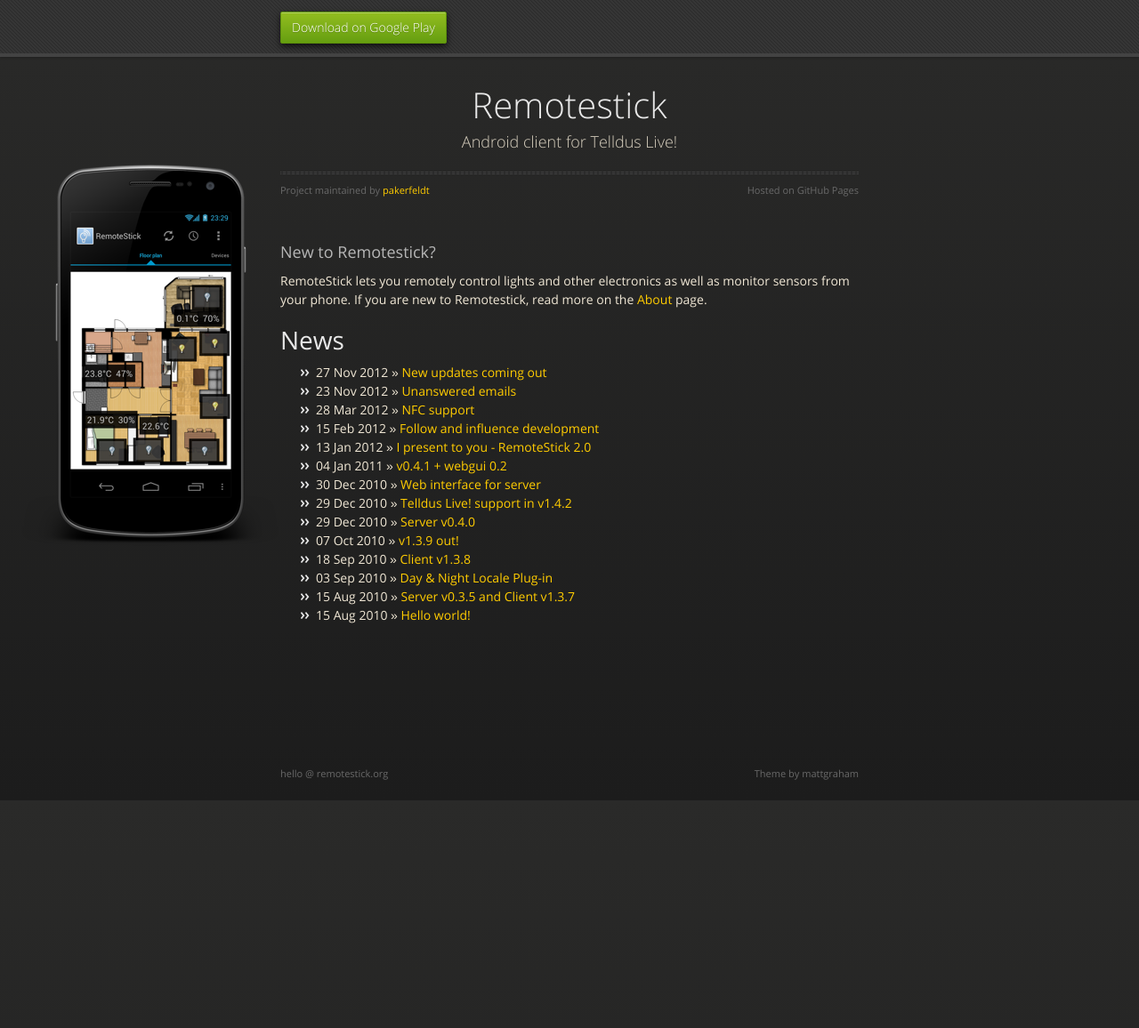
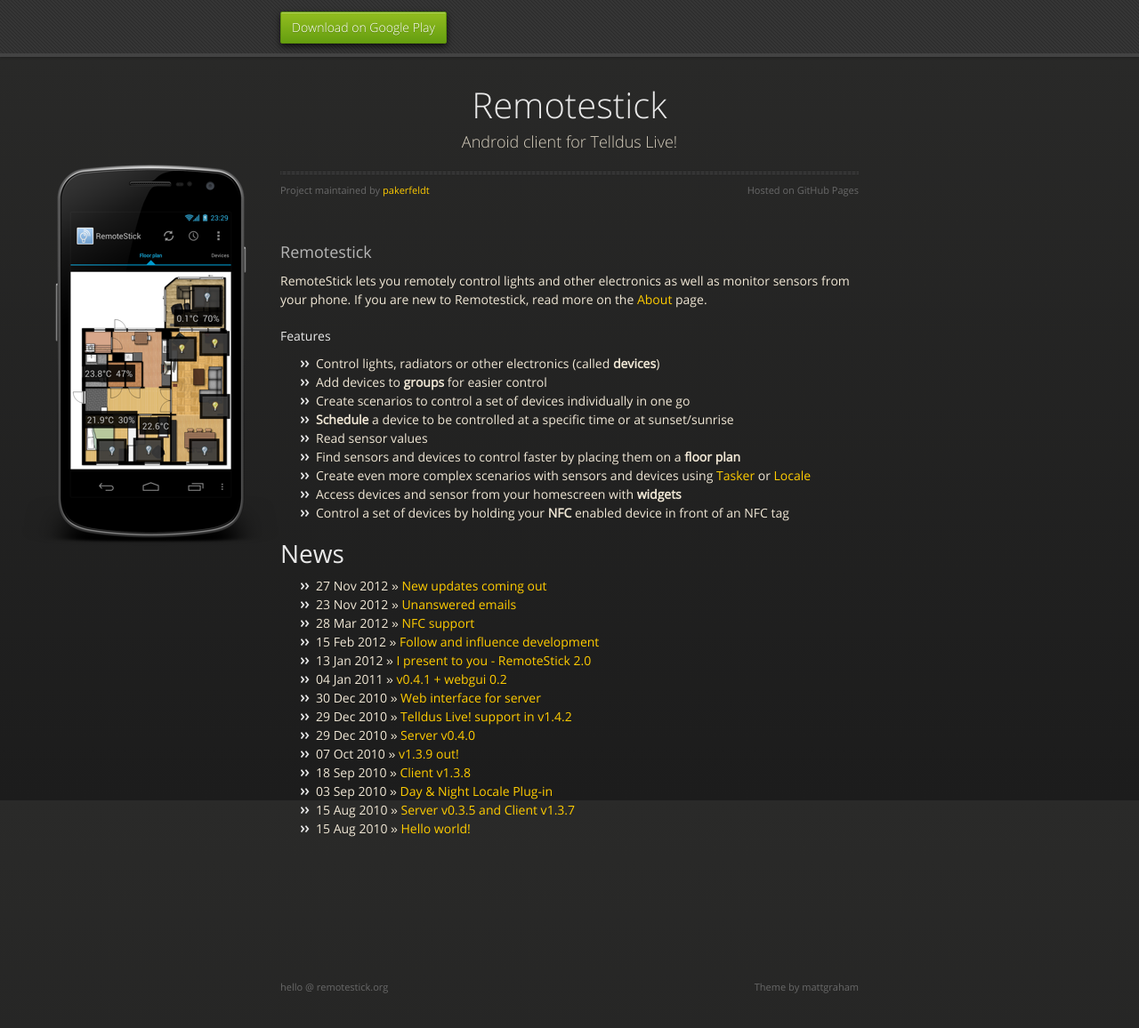
Before and after one commit to pakerfeldt/remotestick-server, a Jekyll site: the page built from index.html, in a window 1280 px wide and 1257 px high. Shown: the top 1156 px of the window at 89% size. Built offline with Jekyll 4.4.1, drawn with Linux system fonts in a browser that asks for light colours; nearby versions of some CDN libraries; Markdown is read by kramdown in place of the engine named in the settings.

Commit message:
New front page

```diff
--- a/index.html
+++ b/index.html
@@ -4,10 +4,25 @@
 ---
 
 <div id="home">
-	<p><h3>New to Remotestick?</h3>
+	<p><h3>Remotestick</h3>
 	RemoteStick lets you remotely control lights and other electronics as well as monitor sensors from your phone.
 	If you are new to Remotestick, read more on the <a href="/about.html">About</a> page.
 	</p>
+  <p>
+    <h4>Features</h4>
+    <ul>
+      <li>Control lights, radiators or other electronics (called <em>devices</em>)</li>
+      <lI>Add devices to <em>groups</em> for easier control</li>
+      <li>Create <me>scenarios</em> to control a set of devices individually in one go</li>
+      <li><em>Schedule</em> a device to be controlled at a specific time or at sunset/sunrise</li>
+      <li>Read sensor values</li>
+      <li>Find sensors and devices to control faster by placing them on a <em>floor plan</em></li>
+      <li>Create even more complex scenarios with sensors and devices using <a href="https://play.google.com/store/apps/details?id=net.dinglisch.android.taskerm">Tasker</a> or <a href="https://play.google.com/store/apps/details?id=com.twofortyfouram.locale">Locale</a></li>
+      <li>Access devices and sensor from your homescreen with <em>widgets</em></li>
+      <li>Control a set of devices by holding your <em>NFC</em> enabled device in front of an NFC tag</li>
+
+    </ul>
+  </p>
   <h1>News</h1>
   <ul class="posts">
   	{% for post in site.categories.news %}
--- a/stylesheets/styles.css
+++ b/stylesheets/styles.css
@@ -860,3 +860,8 @@
     margin-left: 25px;
     margin-top: 80px;
 }
+
+em {
+  font-weight: bold;
+  font-style: normal;
+}
```
